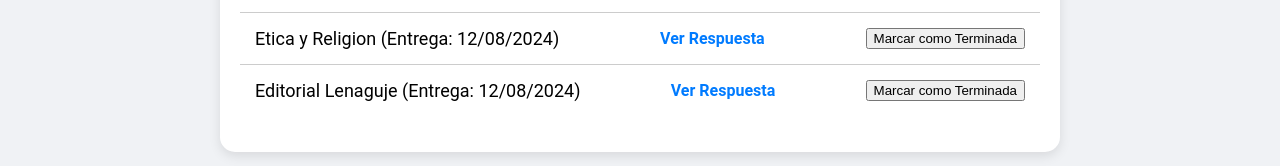
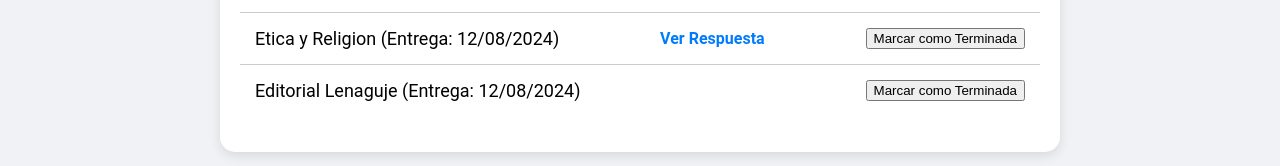
Before and after one commit to roquedealba/11-2, a plain HTML site: page dashboard.html in a window 1280 px wide. Shown: the part 312-478 px from the top of the page. Drawn offline with Linux system fonts and the light colour scheme; sample sign-in values are in the browser's storage.

Commit message:
Update dashboard.html

```diff
--- a/dashboard.html
+++ b/dashboard.html
@@ -175,9 +175,10 @@
                 id: 3,
                 nombre: 'Editorial Lenaguje',
                 fecha: '12/08/2024',
-                respuesta: 'Un pequeño numero de personas deben entregar el contenido del periodico escolar el lunes, para obtener una nota sobre 100',
+                respuesta: '',
                 attachments: []
             },
+            // { tipo: 'word', nombre: 'religion', url: 'docs/religion.docx' }, FORMATO PARA LOS DOCUMENTOS word, pdf e imagen, esas son las etiquetas
             // Añade más tareas aquí con diferentes tipos de respuesta y archivos adjuntos
         ];
 
```
